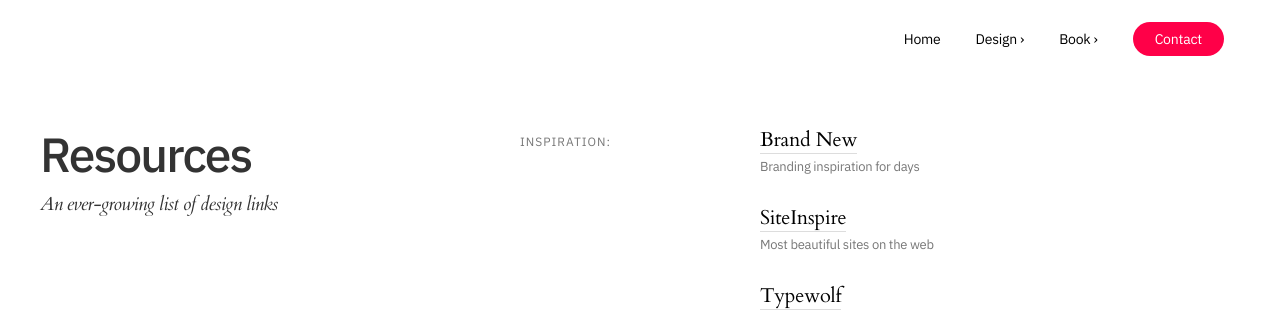
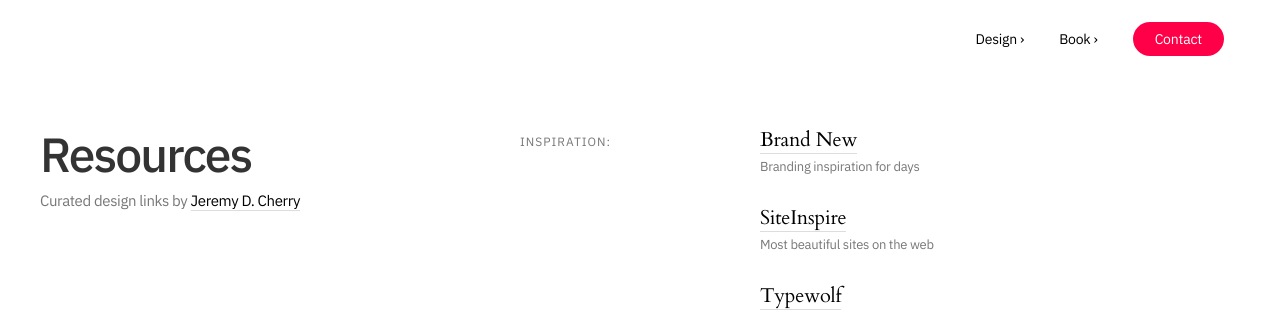
Before and after one commit to jeremydcherry/jeremydcherry.github.io, a Jekyll site: the page built from content/resources.md, in a window 1280 px wide. Shown: the top 312 px of the page. Built offline with Jekyll 4.4.1, drawn with Linux system fonts in a browser that asks for light colours.

Commit message:
Updated resources

```diff
--- a/_includes/nav.html
+++ b/_includes/nav.html
@@ -1,13 +1,5 @@
-{% if page.layout == "default" %}
 <header class="page-header" role="banner">
-  <div class="about">
-    <a href="https://dribbble.com/jeremydcherry" class="first">Design &rsaquo;</a><a href="https://designdoesbook.com">Book &rsaquo;</a><a href="mailto:jeremy@jeremydcherry.com" class="btn">Contact</a>
+  <div class="about right-nav">
+    <a href="https://dribbble.com/jeremydcherry" class="first">Design &rsaquo;</a><a href="https://designdoesbook.com" class="nav">Book &rsaquo;</a><a href="mailto:jeremy@jeremydcherry.com" class="btn">Contact</a>
   </div>
 </header>
-{% else %}
-<header class="page-header" role="banner">
-  <div class="about">
-    <a href="/" class="first">Home</a><a href="https://dribbble.com/jeremydcherry">Design &rsaquo;</a><a href="https://designdoesbook.com">Book &rsaquo;</a><a href="mailto:jeremy@jeremydcherry.com" class="btn">Contact</a>
-  </div>
-</header>
-{% endif %}
--- a/_sass/main.scss
+++ b/_sass/main.scss
@@ -26,10 +26,12 @@
 
 .nav-left {
   width: 50%;
+  text-align: left;
 }
 
 .nav-right {
   width: 50%;
+  text-align: right;
 }
 
 .column-third {
@@ -153,6 +155,18 @@
   border-bottom: none;
 }
 
+a.name{
+  color: #000;
+  text-decoration: none;
+  border-bottom: 1px #ddd solid;
+}
+
+a.name:hover{
+  background-color: #ff0048;
+  color: #fff;
+  text-decoration: none;
+}
+
 a.resource{
   font-family: "Cardo", serif;
   border-bottom: 1px #ddd solid;
@@ -243,15 +257,17 @@
 }
 
 .about{
-  margin-right: 4em;
-  text-align: right;
+  margin: 0 4em;
   color: #999;
   font-family: "IBM Plex Sans", sans-serif;
   font-size: 14px;
-  font-weight: 500;
   line-height: 1;
   -webkit-font-smoothing: antialiased;
   -moz-osx-font-smoothing: grayscale;
+}
+
+.right-nav{
+  text-align: right;
 }
 
 .dot{
@@ -261,17 +277,17 @@
 }
 
 .about a.first{
-  color: #000;
-  font-weight: 400;
-  text-decoration: none;
   padding-left: 0;
+}
+
+.about a.nav{
+  padding-left: 35px;
 }
 
 .about a{
   color: #000;
   font-weight: 400;
   text-decoration: none;
-  padding-left: 35px;
 }
 
 .about a:hover{
@@ -442,12 +458,11 @@
 }
 
 h5.list{
-  color: #333;
-  font-family: "Cardo", serif;
-  font-style: italic;
-  font-size: 19px;
+  color: #777;
+  font-family: "IBM Plex Sans", sans-serif;
+  font-size: 15px;
   font-weight: 400;
-  letter-spacing: -0.04em;
+  letter-spacing: -0.025em;
   margin-block-start: 0px;
   margin-block-end: 0.25em;
   margin-inline-start: 0px;
@@ -550,6 +565,8 @@
   body{font-size: 21px;}
   .column{width: 100%;}
   .column-third{width: 100%; text-align: center;}
+  .nav-left{width: 28%; text-align: right; padding-right: 30px;}
+  .nav-right{width: 72%; text-align: left;}
   .col-third-1{margin-bottom: 1em;}
   .col-third-2{margin-bottom: 3em;}
   .col-third-3{padding-left: 0;}
@@ -567,8 +584,10 @@
   .error h2{font-size:20px;}
   .error h5{font-size:16px;}
   .main-page{margin: 1em auto; max-width: 85%;}
-  .about{text-align: center; margin-right: 0;}
-  .about a{padding-left: 30px;}
+  .about{text-align: center; margin: 0;}
+  .about a.nav{padding-left: 30px;}
+  .about a.first{padding-left: 0;}
+  .about a.home{padding-left: 0;}
   .about .active{padding-left: 30px;}
   .bio{max-width: 40ch; padding-right: 0; margin: 1em auto 2em;}
   img.book-cover{width: 200px; margin:0 auto 1.25em;}
--- a/content/resources.md
+++ b/content/resources.md
@@ -10,7 +10,7 @@
   <div class="column-third col-third-1_resources">
   	<div class="bio">
 		<h1 class="list">Resources</h1>
-		<h5 class="list">An ever-growing list of design links</h5>
+		<h5 class="list">Curated design links by <a href="/" class="name">Jeremy D. Cherry</a></h5>
 	</div>
   </div>
   <div class="column-third col-third-2_resources">
```
